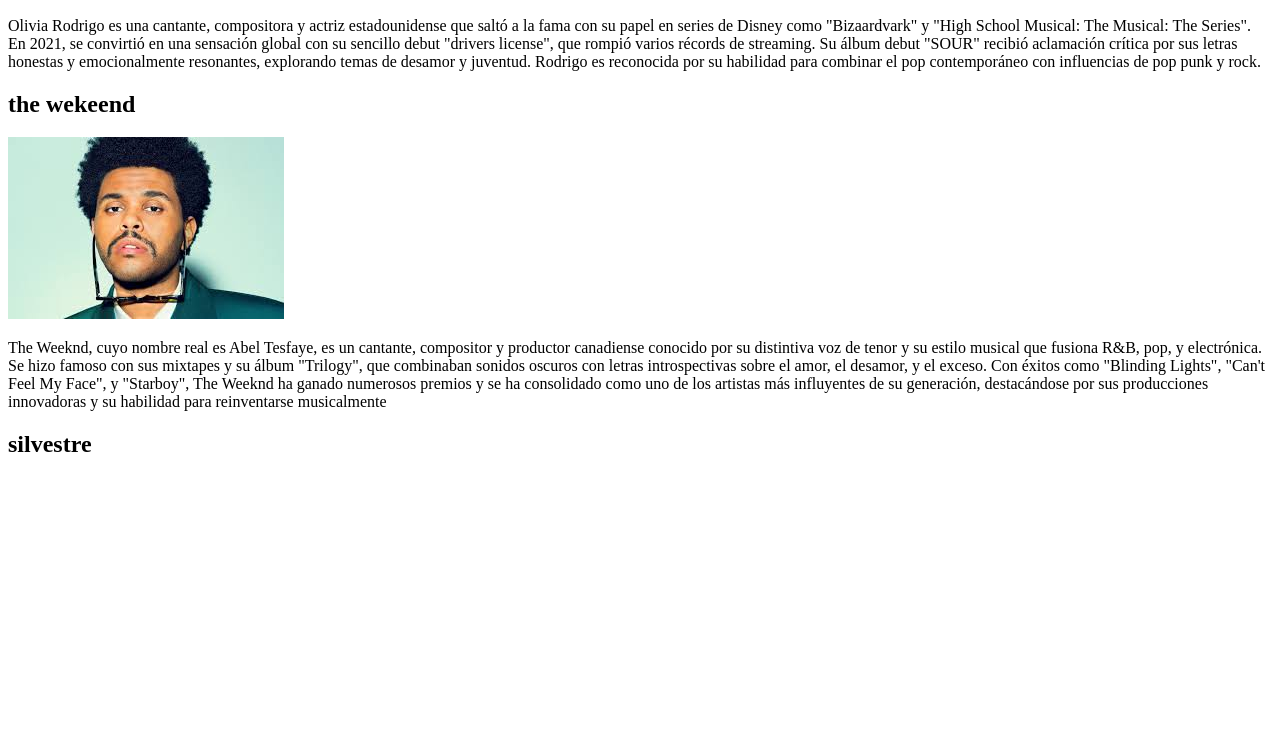
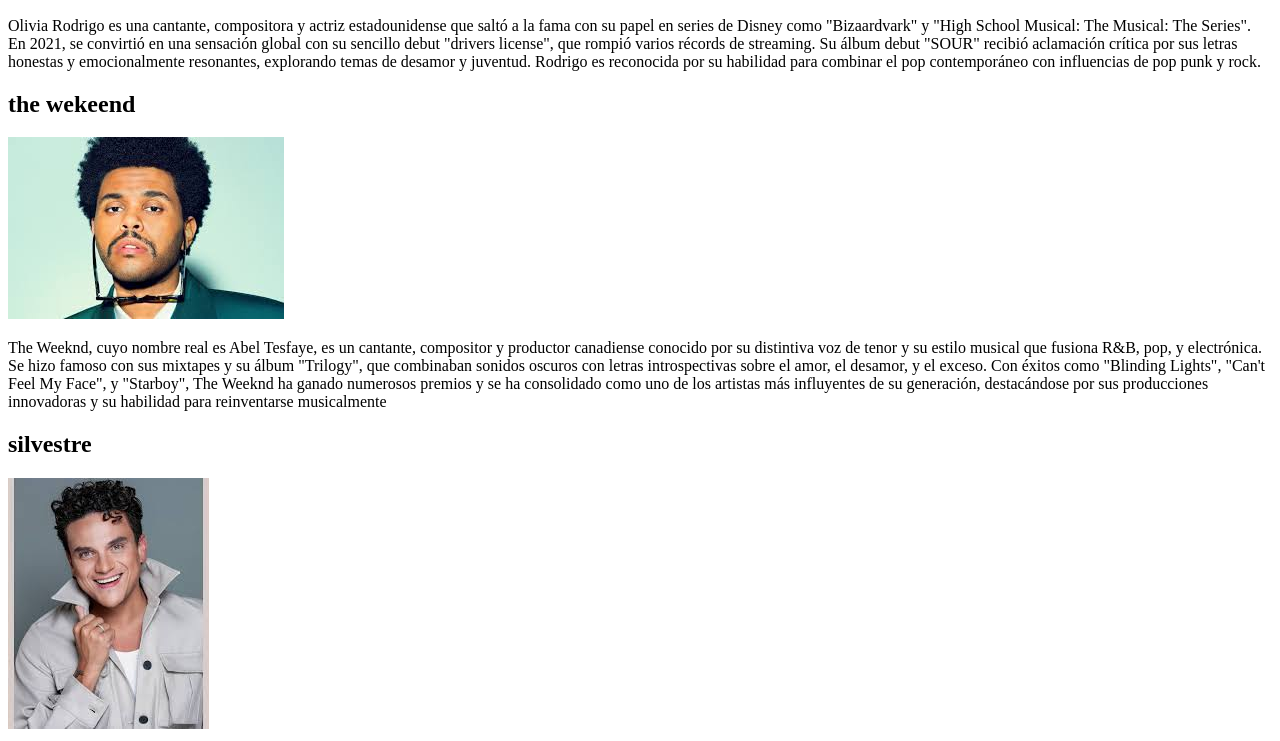
Before and after one commit to stal-programetion/quintogit, a plain HTML site: page index.html in a window 1280 px wide. Shown: the part 393-1134 px from the top of the page. Before the commit the page ends 871 px from the top, so only its background shows below. Drawn offline with Linux system fonts and the light colour scheme.

Commit message:
silvestre2

```diff
--- a/index.html
+++ b/index.html
@@ -16,6 +16,7 @@
     <img src="the wekeend.jfif" alt="">
     <p>The Weeknd, cuyo nombre real es Abel Tesfaye, es un cantante, compositor y productor canadiense conocido por su distintiva voz de tenor y su estilo musical que fusiona R&B, pop, y electrónica. Se hizo famoso con sus mixtapes y su álbum "Trilogy", que combinaban sonidos oscuros con letras introspectivas sobre el amor, el desamor, y el exceso. Con éxitos como "Blinding Lights", "Can't Feel My Face", y "Starboy", The Weeknd ha ganado numerosos premios y se ha consolidado como uno de los artistas más influyentes de su generación, destacándose por sus producciones innovadoras y su habilidad para reinventarse musicalmente</p>
     <h2>silvestre</h2>
+    <img src="silvestre.jfif" alt="">
 
 
 
```
